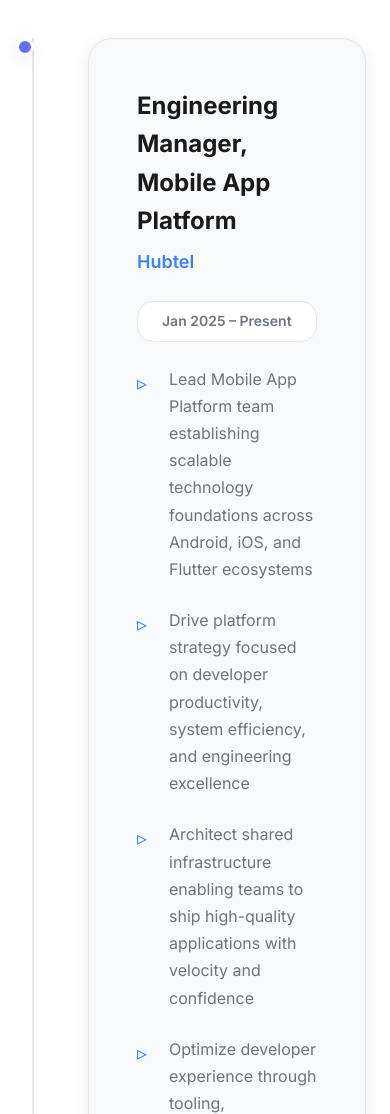
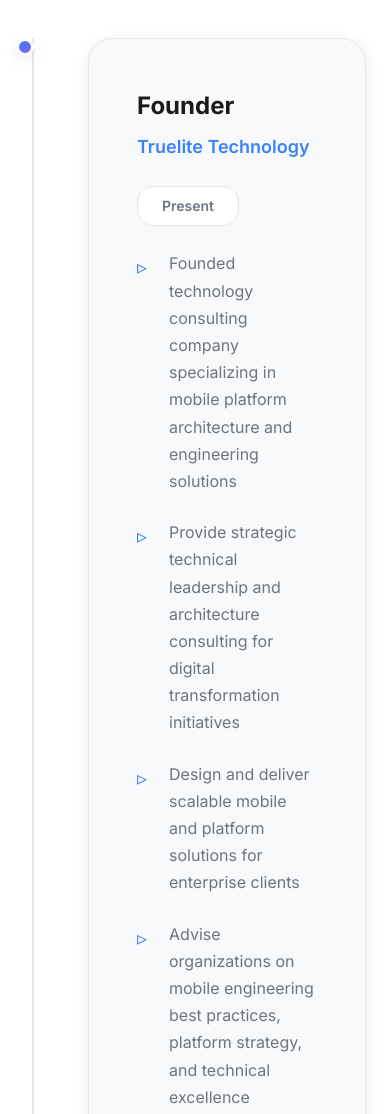
Before and after one commit to yawboafo/yawboafo, a website: page index.html in a window 390 px wide. Shown: the part 5040-6154 px from the top of the page. Drawn offline with Linux system fonts and the light colour scheme.

Commit message:
Add Truelite Technology as current role and update contact number
- Added Truelite Technology (https://truelight.tech/) as Founder role
- Positioned as current/primary role at top of experience timeline
- Highlights technology consulting, mobile platform architecture, and strategic leadership
- Updated phone number to +233 54 907 5941 (WhatsApp)

```diff
--- a/index.html
+++ b/index.html
@@ -212,6 +212,26 @@
                 <h2 class="section-title">Professional Experience</h2>
             </div>
             <div class="timeline">
+                <!-- Truelite Technology - Founder -->
+                <div class="timeline-item">
+                    <div class="timeline-marker"></div>
+                    <div class="timeline-content">
+                        <div class="timeline-header">
+                            <div>
+                                <h3>Founder</h3>
+                                <h4><a href="https://truelight.tech/" target="_blank" style="color: inherit; text-decoration: none;">Truelite Technology</a></h4>
+                            </div>
+                            <span class="timeline-date">Present</span>
+                        </div>
+                        <ul class="timeline-list">
+                            <li>Founded technology consulting company specializing in mobile platform architecture and engineering solutions</li>
+                            <li>Provide strategic technical leadership and architecture consulting for digital transformation initiatives</li>
+                            <li>Design and deliver scalable mobile and platform solutions for enterprise clients</li>
+                            <li>Advise organizations on mobile engineering best practices, platform strategy, and technical excellence</li>
+                        </ul>
+                    </div>
+                </div>
+
                 <!-- Hubtel - Engineering Manager, Mobile App Platform -->
                 <div class="timeline-item">
                     <div class="timeline-marker"></div>
@@ -751,7 +771,7 @@
                             </div>
                             <div class="method-details">
                                 <h4>Phone</h4>
-                                <p>+233 54 025 6631</p>
+                                <p>+233 54 907 5941</p>
                             </div>
                         </a>
                         <a href="https://github.com/yawboafo" target="_blank" class="contact-method">
```
